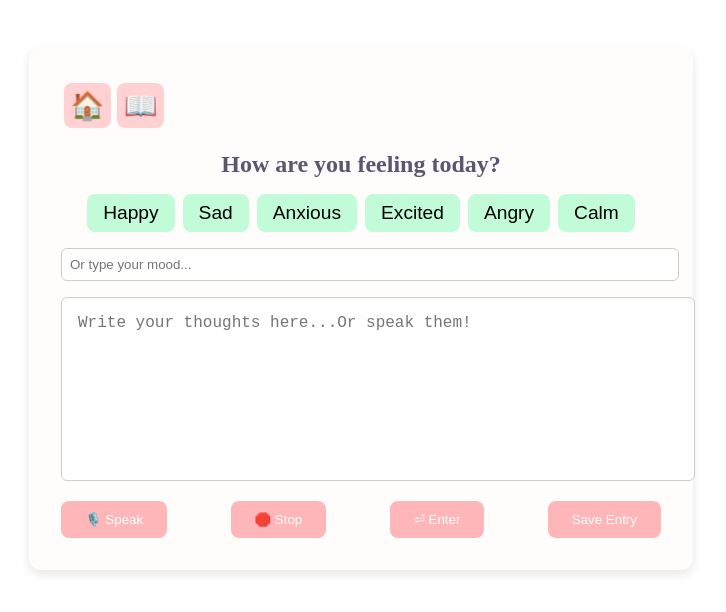
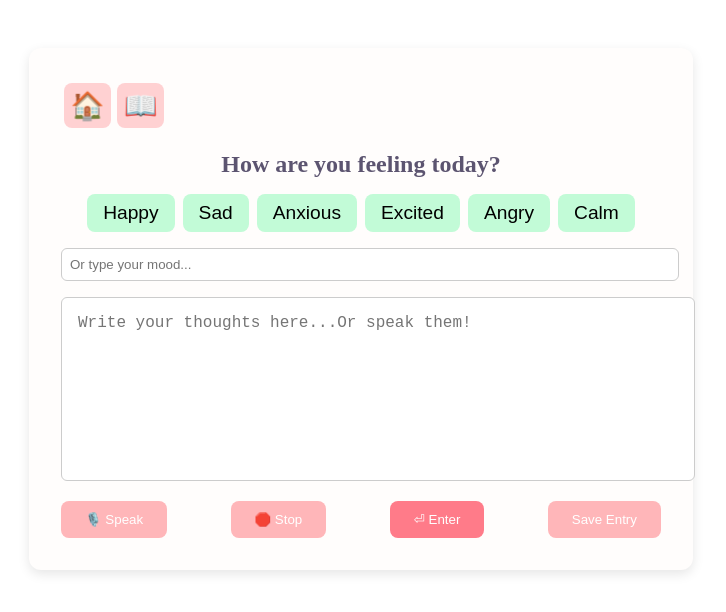
Before and after one commit to ShaynaMBarclay/vent2me, a React (Vite) app: page /journal in a window 1280 px wide. In both pictures the pointer is over the button "⏎ Enter". Shown: the top 612 px of the page, without its empty margins (279-1005 px from the left). Built offline with nearby package versions, Linux system fonts and the light colour scheme; the HTML template or start-up script is replaced by a standard one.

Commit message:
im tired

```diff
--- a/src/styles/Journal.css
+++ b/src/styles/Journal.css
@@ -192,3 +192,7 @@
     cursor: pointer;
     transition: background-color 0.3s;
   }
+
+  .enter-button:hover {
+    background-color: #ff7b89;
+  }
```
Also changed, not shown: 1 other file (tests, documents, lock files or other folders).
